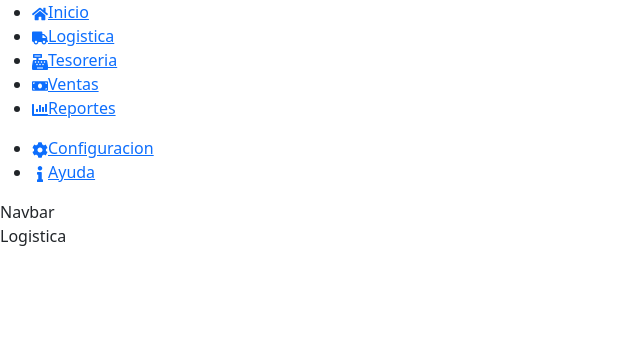
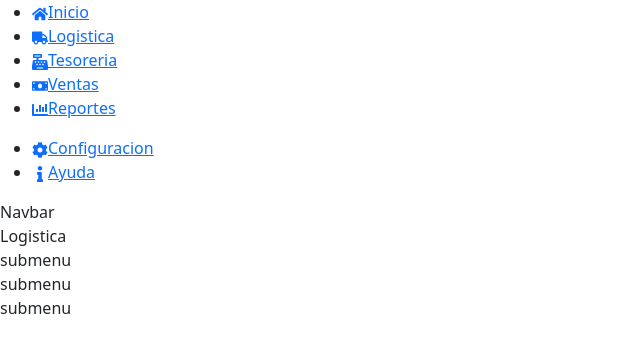
Before and after one commit to Hearly98/Inventario_School, a React (Create React App) app: page /logistica in a window 1280 px wide. Shown: the top 352 px of the page, without its empty margins (0-640 px from the left). Built offline with nearby package versions, Linux system fonts and the light colour scheme; the HTML template or start-up script is replaced by a standard one.

Commit message:
Creando los submenus

```diff
--- a/src/App.js
+++ b/src/App.js
@@ -8,12 +8,12 @@ import Sales from './pages/Sales'
 import Reports from './pages/Reports';
 import Settings from './pages/Settings'
 import HelpDesk from './pages/HelpDesk'
-
+import SubMenu from './components/SubMenu';
 function App() {
   return (
-    <Router>
+    <Router className="container">
         <Sidebar />
-        <div>
+        <div className='content'>
         <Navbar />
         <Routes>
 
@@ -25,6 +25,7 @@ function App() {
           <Route path='/ayuda' exact={true}  Component={HelpDesk}/>
         </Routes>
         </div>
+        <SubMenu />
     </Router>
   );
 }
--- /dev/null
+++ b/src/components/SubMenu.js
@@ -0,0 +1,11 @@
+import React from "react";
+
+const SubMenu = () =>{
+
+    return(
+        <div className="submenu">
+            submenu
+        </div>
+    );
+}
+export default SubMenu;
--- a/src/pages/Home.js
+++ b/src/pages/Home.js
@@ -1,9 +1,11 @@
+import { Dropdown } from "bootstrap";
 import React from "react";
 
 const Home = () =>{
     return (
         <div>
            Inicio
+
         </div>
     );
 }
--- a/src/pages/Logistic.js
+++ b/src/pages/Logistic.js
@@ -1,9 +1,12 @@
 import React from "react";
+import SubMenu from "../components/SubMenu";
 
 const Logistic = () =>{
     return (
         <div>
             Logistica
+            <SubMenu>Almacen</SubMenu>
+            <SubMenu>Stock Por Almacen</SubMenu>
         </div>
     );
 }
```
